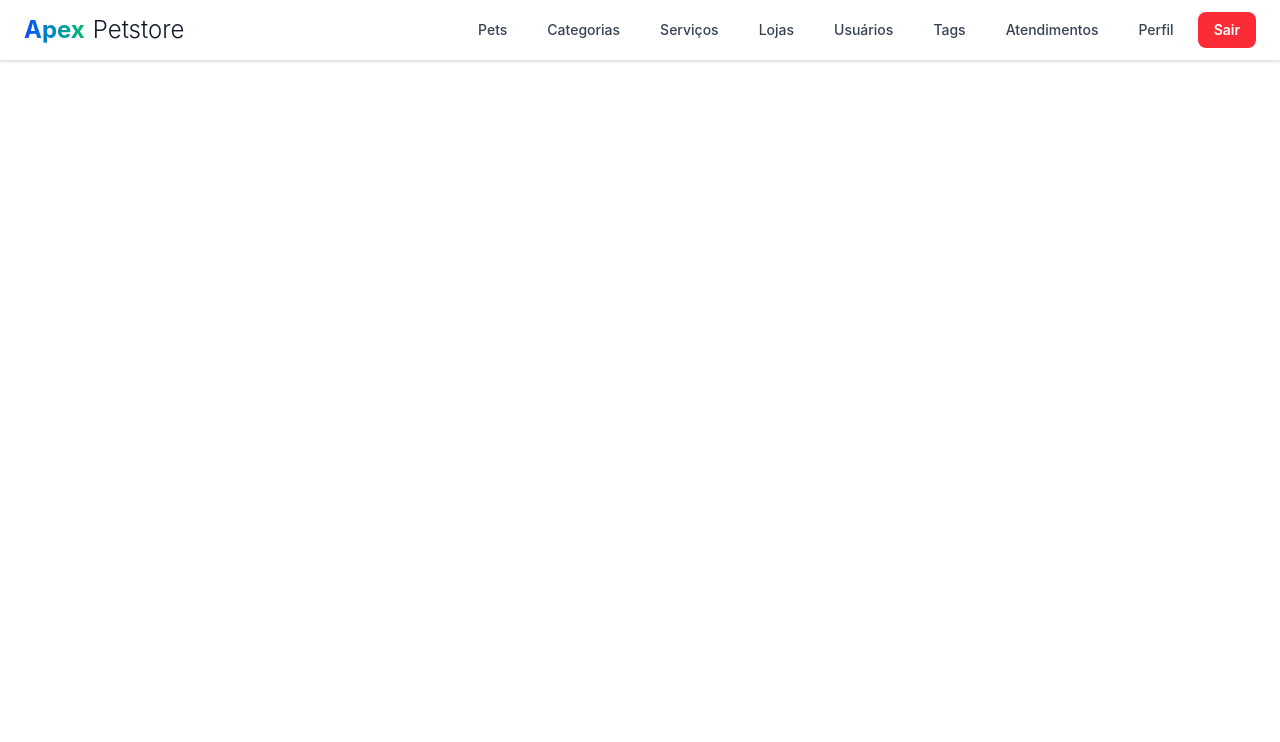
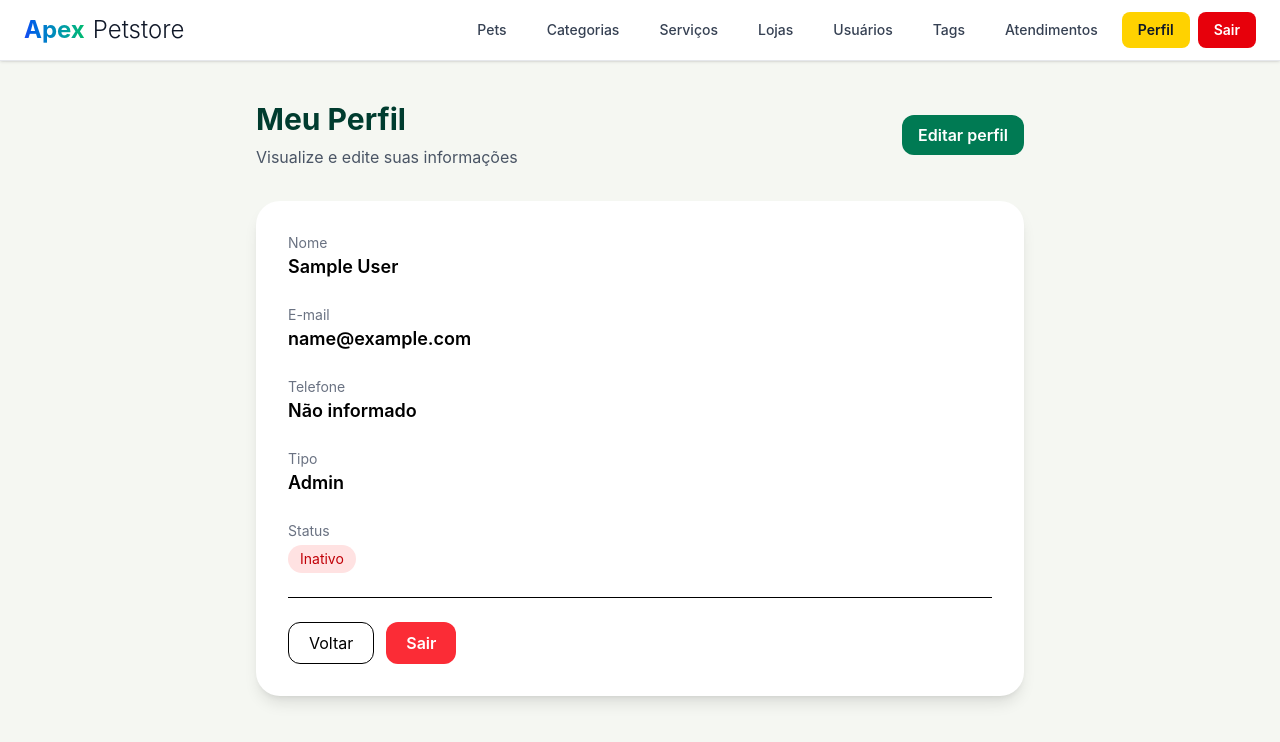
Before and after one commit to gabrielcaixeta01/frontPetstore, a React (Vite) app: page /perfil in a window 1280 px wide. Shown: the top 742 px of the page. Built offline with nearby package versions, Linux system fonts and the light colour scheme; sample sign-in values are in the browser's storage.

Commit message:
feat: pagina de perfil

```diff
--- a/src/App.tsx
+++ b/src/App.tsx
@@ -1,4 +1,4 @@
-import { BrowserRouter, Navigate, Route, Routes } from "react-router-dom";
+import { BrowserRouter, Route, Routes } from "react-router-dom";
 import { apexTheme } from "./lib/theme";
 import Navbar from "./components/Navbar";
 import Home from "./pages/Home";
@@ -12,6 +12,7 @@ import PetsPage from "./pages/PetsPage";
 import ServicosPage from "./pages/ServicosPage";
 import TagsPage from "./pages/TagsPage";
 import UsersPage from "./pages/UsersPage";
+import ProfilePage from "./pages/ProfilePage";
 
 function App() {
   const c = apexTheme.colors;
@@ -24,7 +25,6 @@ function App() {
           <Route path="/" element={<Home />} />
           <Route path="/login" element={<LoginPage />} />
           <Route path="/register" element={<RegisterPage />} />
-          <Route path="/dashboard" element={<Navigate to="/" replace />} />
           <Route path="/pets" element={<PetsPage />} />
           <Route path="/servicos" element={<ServicosPage />} />
           <Route path="/lojas" element={<LojasPage />} />
@@ -34,6 +34,7 @@ function App() {
           <Route path="/users" element={<UsersPage />} />
           <Route path="/tags" element={<TagsPage />} />
           <Route path="/atendimentos" element={<AtendimentosPage />} />
+          <Route path="/perfil" element={<ProfilePage />} />
         </Routes>
       </div>
     </BrowserRouter>
--- a/src/components/Navbar.tsx
+++ b/src/components/Navbar.tsx
@@ -1,4 +1,5 @@
 import { NavLink, useLocation, useNavigate } from "react-router-dom";
+import { apexTheme } from "../lib/theme";
 
 const links = [
   { to: "/pets", label: "Pets" },
@@ -13,6 +14,7 @@ const links = [
 export default function Navbar() {
   const location = useLocation();
   const navigate = useNavigate();
+  const c = apexTheme.colors;
 
   const token = localStorage.getItem("token");
   const isLogged = !!token;
@@ -64,14 +66,14 @@ export default function Navbar() {
             <>
               <NavLink
                 to="/login"
-                className="text-gray-700 hover:text-[#1c46f3] px-4 py-2 text-sm font-medium"
+                className={`rounded-lg px-4 py-2 text-sm font-semibold transition ${c.outlineButton}`}
               >
                 Login
               </NavLink>
 
               <NavLink
                 to="/register"
-                className="bg-[#007a53] text-white px-4 py-2 rounded-lg text-sm font-semibold hover:bg-[#006445] transition"
+                className={`rounded-lg px-4 py-2 text-sm font-semibold transition ${c.primary} ${c.primaryHover} ${c.primaryText}`}
               >
                 Cadastro
               </NavLink>
@@ -83,14 +85,14 @@ export default function Navbar() {
             <>
               <NavLink
                 to="/perfil"
-                className="text-gray-700 hover:text-[#1c46f3] px-4 py-2 text-sm font-medium"
+                className={`rounded-lg px-4 py-2 text-sm font-semibold transition ${c.secondary} ${c.secondaryHover} ${c.secondaryText}`}
               >
                 Perfil
               </NavLink>
 
               <button
                 onClick={handleLogout}
-                className="bg-red-500 text-white px-4 py-2 rounded-lg text-sm font-semibold hover:bg-red-600 transition"
+                className={`rounded-lg px-4 py-2 text-sm font-semibold transition ${c.danger}`}
               >
                 Sair
               </button>
--- /dev/null
+++ b/src/pages/ProfilePage.tsx
@@ -0,0 +1,230 @@
+import { useEffect, useState } from "react";
+import { useNavigate } from "react-router-dom";
+
+const API_URL = "http://127.0.0.1:8000";
+
+type User = {
+  id: number;
+  name: string;
+  email: string;
+  phone?: string;
+  role: string;
+  active: boolean;
+  created_at: string;
+};
+
+export default function ProfilePage() {
+  const navigate = useNavigate();
+
+  const [user, setUser] = useState<User | null>(null);
+  const [isEditing, setIsEditing] = useState(false);
+  const [loading, setLoading] = useState(false);
+
+  // campos editáveis
+  const [name, setName] = useState("");
+  const [email, setEmail] = useState("");
+  const [phone, setPhone] = useState("");
+
+  useEffect(() => {
+    const storedUser = localStorage.getItem("user");
+
+    if (!storedUser) {
+      navigate("/login");
+      return;
+    }
+
+    const parsed = JSON.parse(storedUser);
+    setUser(parsed);
+
+    setName(parsed.name);
+    setEmail(parsed.email);
+    setPhone(parsed.phone || "");
+  }, [navigate]);
+
+  function handleLogout() {
+    localStorage.removeItem("token");
+    localStorage.removeItem("user");
+    navigate("/login");
+  }
+
+  async function handleSave() {
+    if (!user) return;
+
+    setLoading(true);
+
+    try {
+      const token = localStorage.getItem("token");
+
+      const params = new URLSearchParams({
+        name,
+        email,
+        phone,
+      });
+
+      const response = await fetch(
+        `${API_URL}/user/${user.id}?${params.toString()}`,
+        {
+          method: "PUT",
+          headers: {
+            Authorization: `Bearer ${token}`,
+          },
+        }
+      );
+
+      const data = await response.json();
+
+      if (!response.ok) {
+        throw new Error(data.detail || "Erro ao atualizar perfil");
+      }
+
+      // atualizar localStorage
+      localStorage.setItem("user", JSON.stringify(data));
+      setUser(data);
+
+      setIsEditing(false);
+    } catch (err) {
+      alert(err instanceof Error ? err.message : "Erro inesperado");
+    } finally {
+      setLoading(false);
+    }
+  }
+
+  if (!user) return null;
+
+  return (
+    <main className="min-h-screen bg-[#f5f7f2] px-4 py-10">
+      <div className="mx-auto max-w-3xl">
+
+        {/* Header */}
+        <div className="mb-8 flex items-center justify-between">
+          <div>
+            <h1 className="text-3xl font-bold text-[#003c2f]">
+              Meu Perfil
+            </h1>
+            <p className="text-gray-600 mt-2">
+              Visualize e edite suas informações
+            </p>
+          </div>
+
+          {!isEditing && (
+            <button
+              onClick={() => setIsEditing(true)}
+              className="px-4 py-2 rounded-xl bg-[#007a53] text-white font-semibold hover:bg-[#006445] transition"
+            >
+              Editar perfil
+            </button>
+          )}
+        </div>
+
+        {/* Card */}
+        <div className="bg-white rounded-3xl shadow-lg p-8 space-y-6">
+
+          {/* Nome */}
+          <div>
+            <p className="text-sm text-gray-500">Nome</p>
+            {isEditing ? (
+              <input
+                value={name}
+                onChange={(e) => setName(e.target.value)}
+                className="mt-2 w-full rounded-xl border px-4 py-3"
+              />
+            ) : (
+              <p className="text-lg font-semibold">{user.name}</p>
+            )}
+          </div>
+
+          {/* Email */}
+          <div>
+            <p className="text-sm text-gray-500">E-mail</p>
+            {isEditing ? (
+              <input
+                value={email}
+                onChange={(e) => setEmail(e.target.value)}
+                className="mt-2 w-full rounded-xl border px-4 py-3"
+              />
+            ) : (
+              <p className="text-lg font-semibold">{user.email}</p>
+            )}
+          </div>
+
+          {/* Telefone */}
+          <div>
+            <p className="text-sm text-gray-500">Telefone</p>
+            {isEditing ? (
+              <input
+                value={phone}
+                onChange={(e) => setPhone(e.target.value)}
+                className="mt-2 w-full rounded-xl border px-4 py-3"
+              />
+            ) : (
+              <p className="text-lg font-semibold">
+                {user.phone || "Não informado"}
+              </p>
+            )}
+          </div>
+
+          {/* Role */}
+          <div>
+            <p className="text-sm text-gray-500">Tipo</p>
+            <p className="text-lg font-semibold capitalize">
+              {user.role}
+            </p>
+          </div>
+
+          {/* Status */}
+          <div>
+            <p className="text-sm text-gray-500">Status</p>
+            <span
+              className={`inline-block mt-1 px-3 py-1 text-sm rounded-full ${
+                user.active
+                  ? "bg-green-100 text-green-700"
+                  : "bg-red-100 text-red-700"
+              }`}
+            >
+              {user.active ? "Ativo" : "Inativo"}
+            </span>
+          </div>
+
+          {/* Actions */}
+          <div className="pt-6 border-t flex gap-3 flex-wrap">
+
+            {isEditing ? (
+              <>
+                <button
+                  onClick={() => setIsEditing(false)}
+                  className="px-5 py-2 rounded-xl border"
+                >
+                  Cancelar
+                </button>
+
+                <button
+                  onClick={handleSave}
+                  disabled={loading}
+                  className="px-5 py-2 rounded-xl bg-[#007a53] text-white font-semibold hover:bg-[#006445]"
+                >
+                  {loading ? "Salvando..." : "Salvar"}
+                </button>
+              </>
+            ) : (
+              <>
+                <button
+                  onClick={() => navigate("/")}
+                  className="px-5 py-2 rounded-xl border"
+                >
+                  Voltar
+                </button>
+
+                <button
+                  onClick={handleLogout}
+                  className="px-5 py-2 rounded-xl bg-red-500 text-white font-semibold hover:bg-red-600"
+                >
+                  Sair
+                </button>
+              </>
+            )}
+          </div>
+        </div>
+      </div>
+    </main>
+  );
+}
```
Also changed, not shown: src/pages/LoginPage.tsx (+19 -17 lines), src/pages/RegisterPage.tsx (+23 -20 lines).
